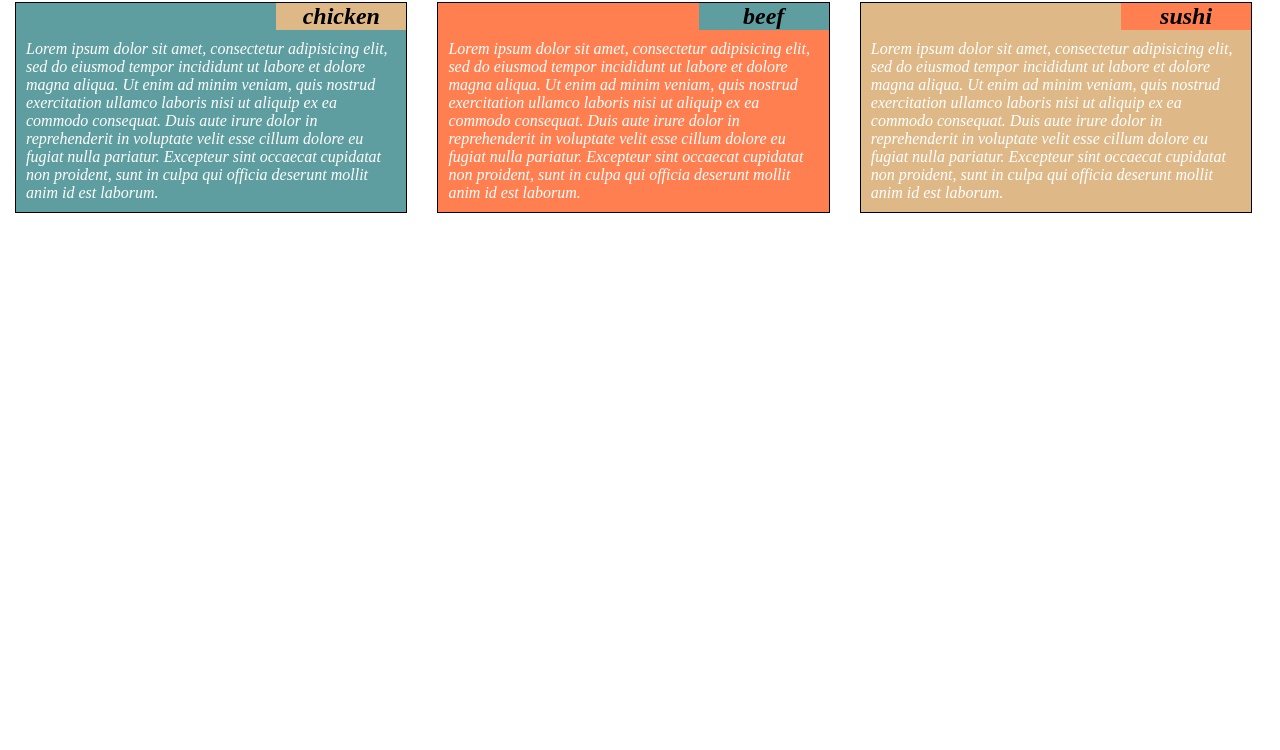
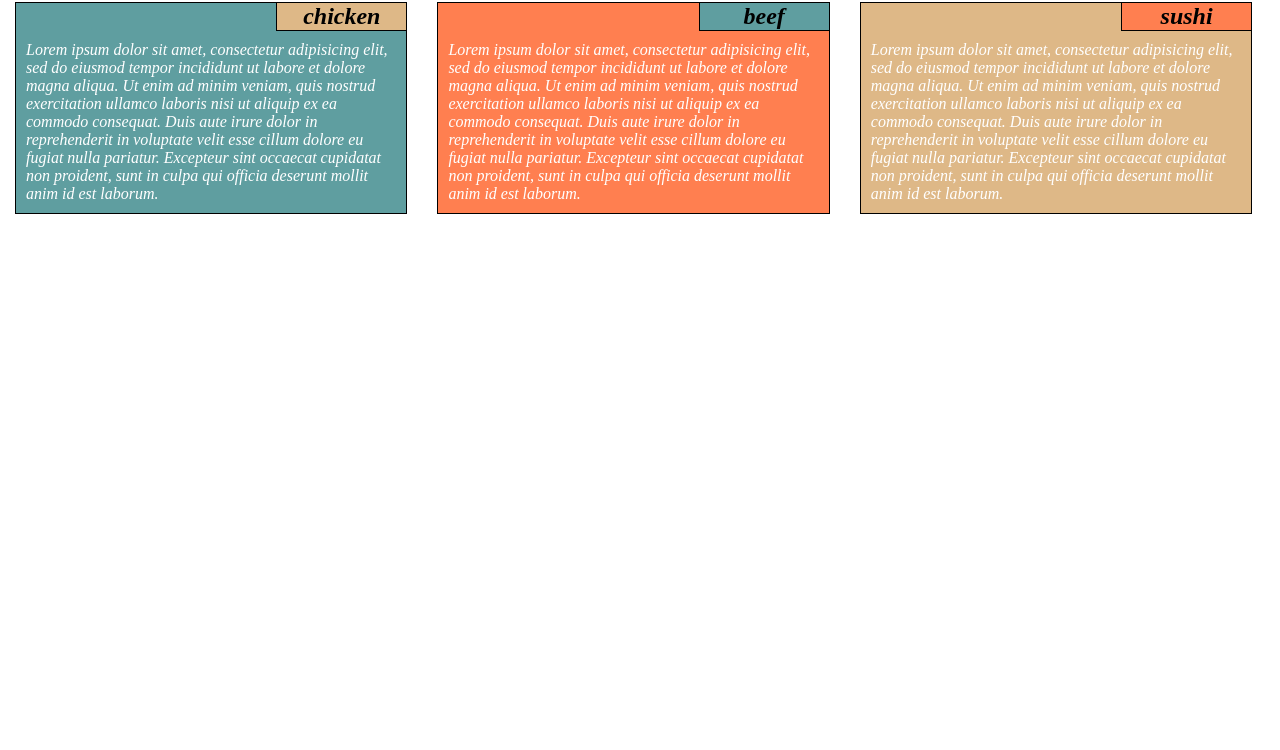
Before and after one commit to baliza/html-css-javascript-for-web-developers, a plain HTML site: page mod2_solution/index.html in a window 1280 px wide. Shown: the part 50-800 px from the top of the page. Drawn offline with Linux system fonts and the light colour scheme.

Commit message:
Update styles.css

```diff
--- a/mod2_solution/css/styles.css
+++ b/mod2_solution/css/styles.css
@@ -23,6 +23,8 @@ section h1{
   width: 33.33%;
   color: black;
   text-align: center;
+  border-bottom: 1px solid black;
+  border-left: 1px solid black;
 
 }
 section p {
```
